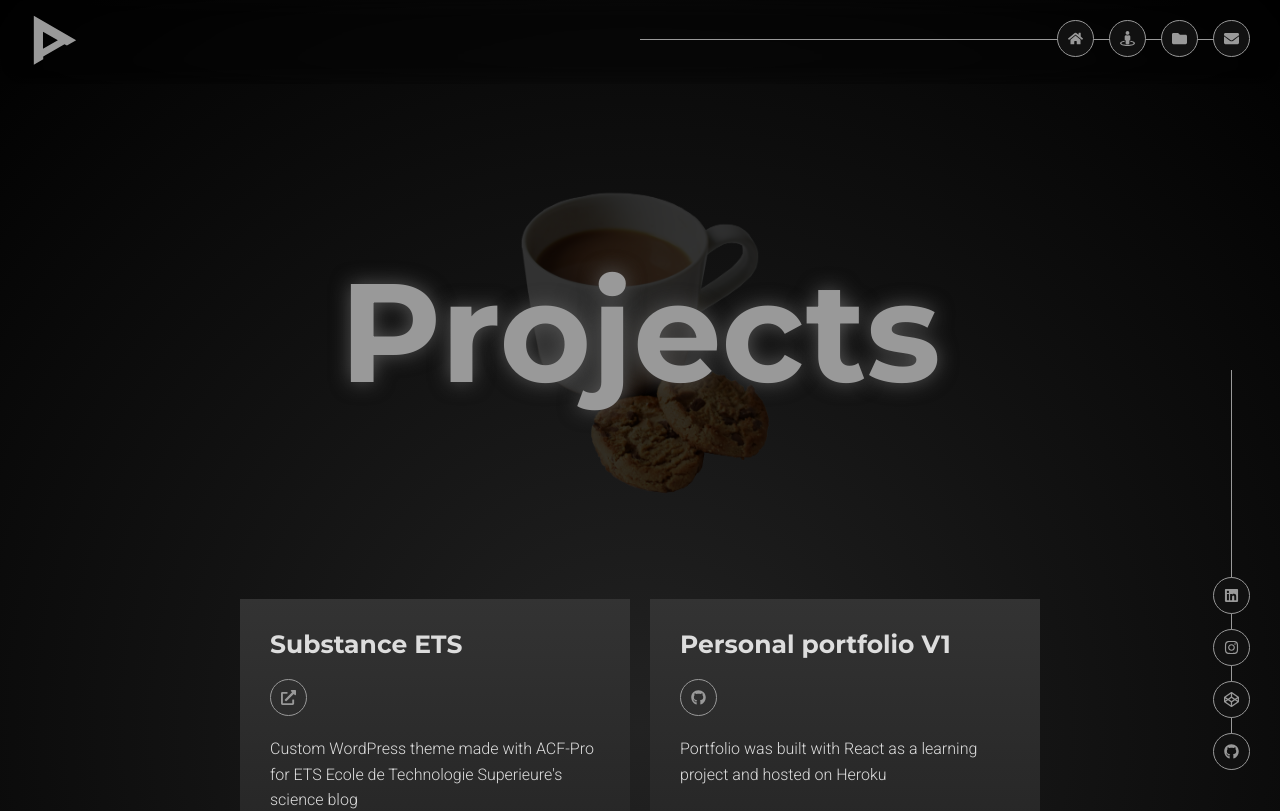
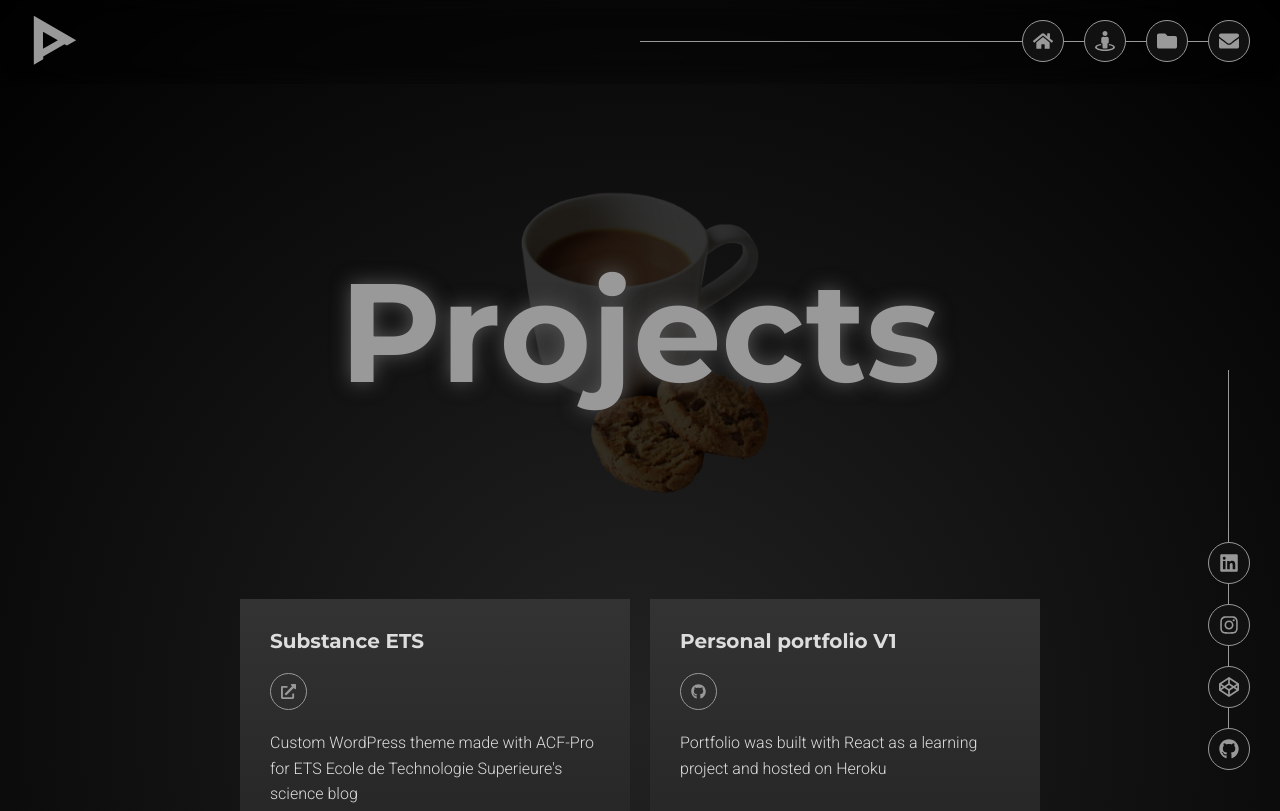
Before and after one commit to aurelienroux/portfolio-v1, a React (Create React App) app: page /projects in a window 1280 px wide. Shown: the top 811 px of the page. Built offline with nearby package versions, Linux system fonts and the light colour scheme.

Commit message:
change nav icon size and projects font size

```diff
--- a/src/components/Layout/Header.js
+++ b/src/components/Layout/Header.js
@@ -16,7 +16,7 @@ const Header = () => (
     <div className="header__top">
 
       <div className="header__logo">
-        <Link  to="/">
+        <Link to="/">
           <svg className="logo" viewBox="0 0 51 59">
             <path d="M0.5,0.909655953 L50.5,29.7771694 L39.594,36.073656 L36.6878274,34.4283101 L11.6169922,49.0668487 L11.616,52.226656 L0.5,58.6446829 L0.5,0.909655953 Z M11.3187135,19.6482173 L11.3187135,39.9061215 L28.8625731,29.7771694 L11.3187135,19.6482173 Z" id="Combined-Shape"></path>
           </svg>
--- a/src/styles/components/Layout/_header.scss
+++ b/src/styles/components/Layout/_header.scss
@@ -24,6 +24,11 @@
       height: 15px;
       transition: .3s;
       width: 15px;
+
+      @include for-tablet-landscape-up {
+        height: 20px;
+        width: 20px;
+      }
     }
   }
 
@@ -39,8 +44,13 @@
     width: 100%;
     z-index: 30;
 
+
     .icon {
       margin-left: 15px;
+
+      @include for-tablet-landscape-up {
+        margin-left: 20px;
+      }
     }
 
     .header__logo,
@@ -102,6 +112,10 @@
 
     .icon {
       margin-top: 15px;
+
+      @include for-tablet-landscape-up {
+        margin-top: 20px;
+      }
     }
 
     &__line {
--- a/src/styles/components/Page/_projects.scss
+++ b/src/styles/components/Page/_projects.scss
@@ -34,7 +34,7 @@
   &__title {
     flex: 1;
     font-family: $Montserrat;
-    font-size: 2.5rem;
+    font-size: 2rem;
     line-height: 1.2;
     margin: 0 0 20px;
   }
```
